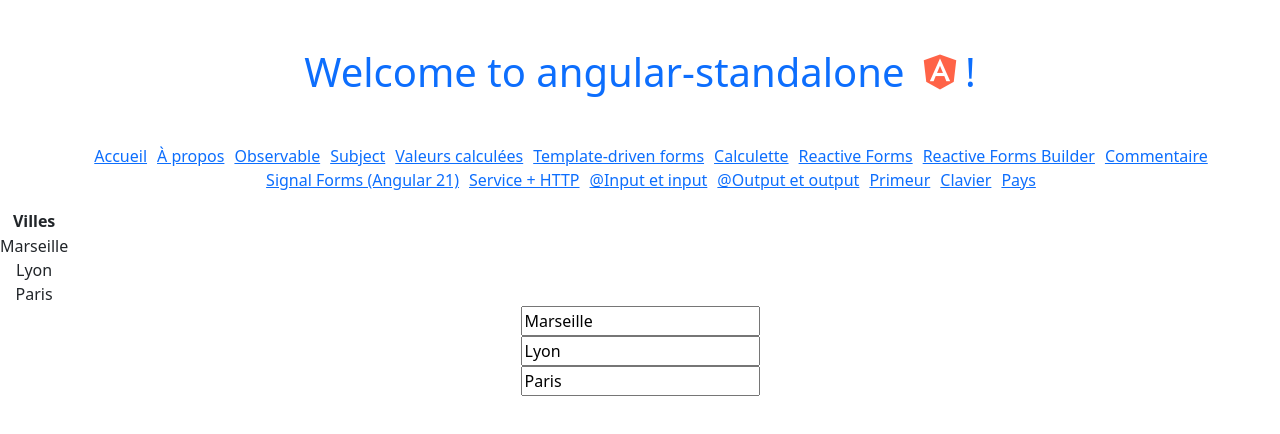
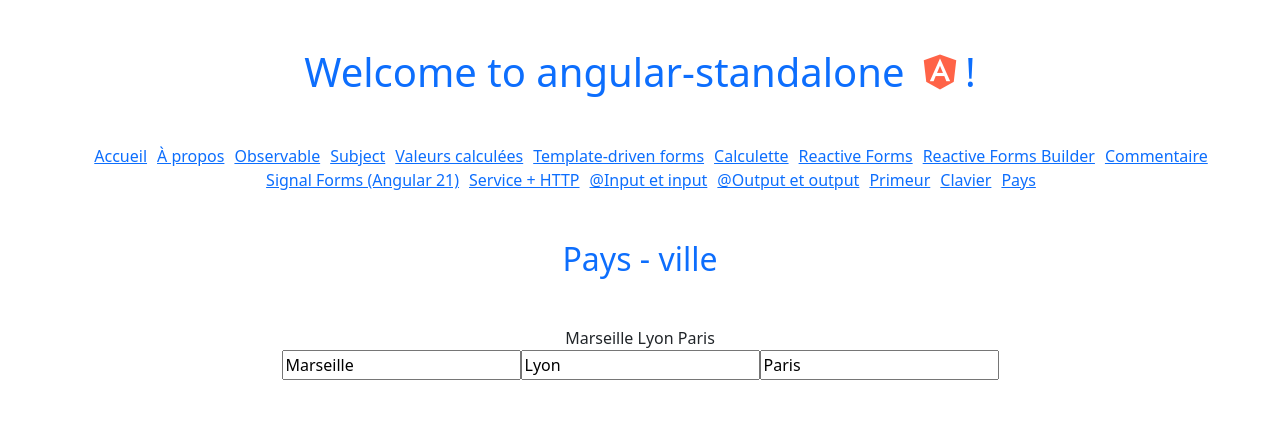
Before and after one commit to ArmandGuillot/angular-standalone, an Angular app: page /pays in a window 1280 px wide. Shown: the top 434 px of the page. Built offline with nearby package versions, Linux system fonts and the light colour scheme.

Commit message:
Pays/Ville 2e méthode

```diff
--- a/src/app/components/pays/pays.html
+++ b/src/app/components/pays/pays.html
@@ -1,14 +1,11 @@
-<table>
-    <th>
-        Villes
-    </th>
-    @for (v of villes; track $index) {
-        <tr>
-            {{ v }}
-        </tr>
+<h2 class="text-primary my-5">Pays - ville</h2>
+<div>
+    @for(elt of villes; track elt; let i = $index) {
+    {{ elt }}
     }
-</table>
-
-@for (v of villes; track $index) {
-    <app-ville [ville]="v" (sendUpdate)="updateVilles($event, $index)" />
-}
+</div>
+<div>
+    @for(elt of villes; track elt; let i = $index) {
+    <app-ville [(ville)]="villes[i]"  />
+    }
+</div>
--- a/src/app/components/pays/pays.ts
+++ b/src/app/components/pays/pays.ts
@@ -1,5 +1,5 @@
 import { Component } from '@angular/core';
-import { VilleComponent } from "../ville/ville";
+import { VilleComponent } from '../ville/ville';
 
 @Component({
   selector: 'app-pays',
@@ -9,8 +9,4 @@ import { VilleComponent } from "../ville/ville";
 })
 export class PaysComponent {
   villes = ['Marseille', 'Lyon', 'Paris']
-
-  updateVilles(ville: string, index: number) {
-    this.villes[index] = ville
-  }
 }
--- a/src/app/components/ville/ville.html
+++ b/src/app/components/ville/ville.html
@@ -1,3 +1,5 @@
-<div>
-    <input type="text" [(ngModel)]="ville" (input)="update()">
-</div>
+<input
+    type="text"
+    [(ngModel)]="ville"
+    (input)="sendVille()"
+>
--- a/src/app/components/ville/ville.ts
+++ b/src/app/components/ville/ville.ts
@@ -9,9 +9,9 @@ import { FormsModule } from '@angular/forms';
 })
 export class VilleComponent {
   @Input() ville = ''
-  @Output() sendUpdate = new EventEmitter<string>();
+  @Output() villeChange = new EventEmitter<string>()
+  sendVille() {
+    this.villeChange.emit(this.ville)
+  }
 
-  update() {
-    this.sendUpdate.emit(this.ville)
-  }
 }
```
